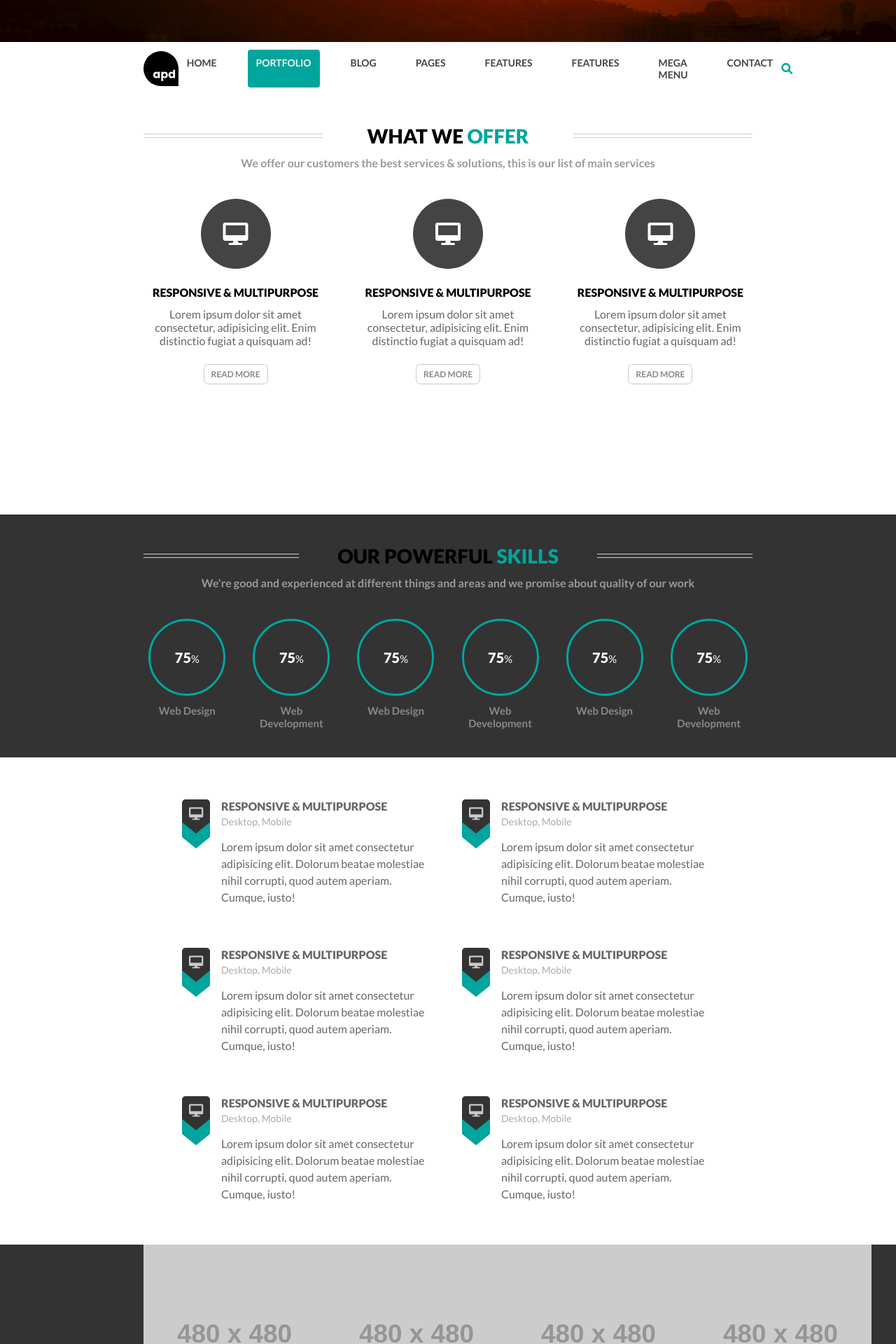
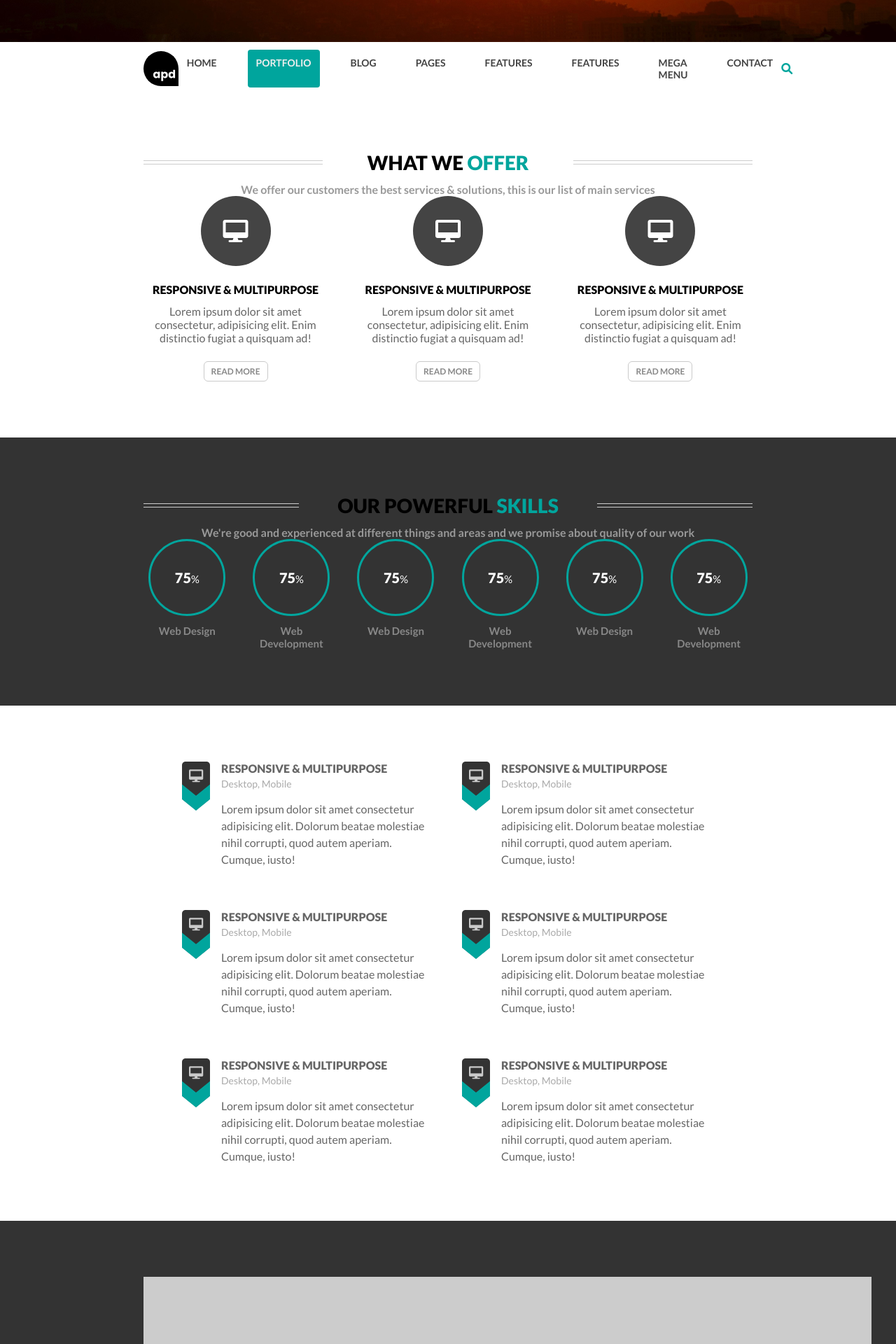
Before and after one commit to sooyongjie/growthops-assessment, a React (Create React App) app: page / in a window 1280 px wide. Shown: the part 740-2660 px from the top of the page at 70% size. Built offline with nearby package versions, Linux system fonts and the light colour scheme.

Commit message:
Modified padding of containers to be consistent across the page

```diff
--- a/src/css/_clients.scss
+++ b/src/css/_clients.scss
@@ -1,5 +1,4 @@
 .clients-container {
-  height: 240px;
   display: flex;
   align-items: center;
   justify-content: space-between;
--- a/src/css/_features.scss
+++ b/src/css/_features.scss
@@ -1,6 +1,4 @@
 .features-container {
-  padding-top: 60px !important;
-  padding-bottom: 60px !important;
   display: flex;
   justify-content: center;
   column-gap: 40px;
@@ -17,8 +15,8 @@
       "image description";
     position: relative;
     .feature-image {
-        height: max-content;
-        grid-area: image;
+      height: max-content;
+      grid-area: image;
 
       img {
         width: 40px;
--- a/src/css/_services.scss
+++ b/src/css/_services.scss
@@ -1,5 +1,4 @@
 .services {
-  height: 600px;
   .feature-list {
     display: flex;
     column-gap: 40px;
--- a/src/css/_skills.scss
+++ b/src/css/_skills.scss
@@ -3,7 +3,6 @@
 }
 
 .skills {
-  padding-bottom: 40px;
   display: flex;
   justify-content: center;
   column-gap: 24px;
--- a/src/css/style.css
+++ b/src/css/style.css
@@ -35,10 +35,6 @@ nav ul a.active {
 
 nav i {
   color: #00a59d;
-}
-
-.services {
-  height: 600px;
 }
 
 .services .feature-list {
@@ -94,7 +90,6 @@ nav i {
 }
 
 .skills {
-  padding-bottom: 40px;
   display: flex;
   justify-content: center;
   column-gap: 24px;
@@ -137,8 +132,6 @@ nav i {
 }
 
 .features-container {
-  padding-top: 60px !important;
-  padding-bottom: 60px !important;
   display: flex;
   justify-content: center;
   column-gap: 40px;
@@ -203,7 +196,6 @@ nav i {
 }
 
 .clients-container {
-  height: 240px;
   display: flex;
   align-items: center;
   justify-content: space-between;
@@ -377,11 +369,10 @@ input {
 }
 
 .container {
-  padding: 0px 16%;
+  padding: 80px 16%;
 }
 
 .heading {
-  margin-bottom: 42px;
   display: flex;
   flex-direction: column;
   row-gap: 12px;
@@ -392,7 +383,6 @@ input {
   grid-template-columns: 0.4fr auto 0.4fr;
   justify-content: space-between;
   align-items: center;
-  margin-top: 42px;
 }
 
 .heading .title h2 {
--- a/src/css/style.scss
+++ b/src/css/style.scss
@@ -30,11 +30,10 @@ input {
 }
 
 .container {
-  padding: 0px $padding;
+  padding: 80px $padding;
 }
 
 .heading {
-  margin-bottom: 42px;
   display: flex;
   flex-direction: column;
   row-gap: 12px;
@@ -43,7 +42,6 @@ input {
     grid-template-columns: 0.4fr auto 0.4fr;
     justify-content: space-between;
     align-items: center;
-    margin-top: 42px;
     h2 {
       font-size: 28px;
       font-weight: 900;
```
Also changed, not shown: 1 other file (tests, documents, lock files or other folders).
